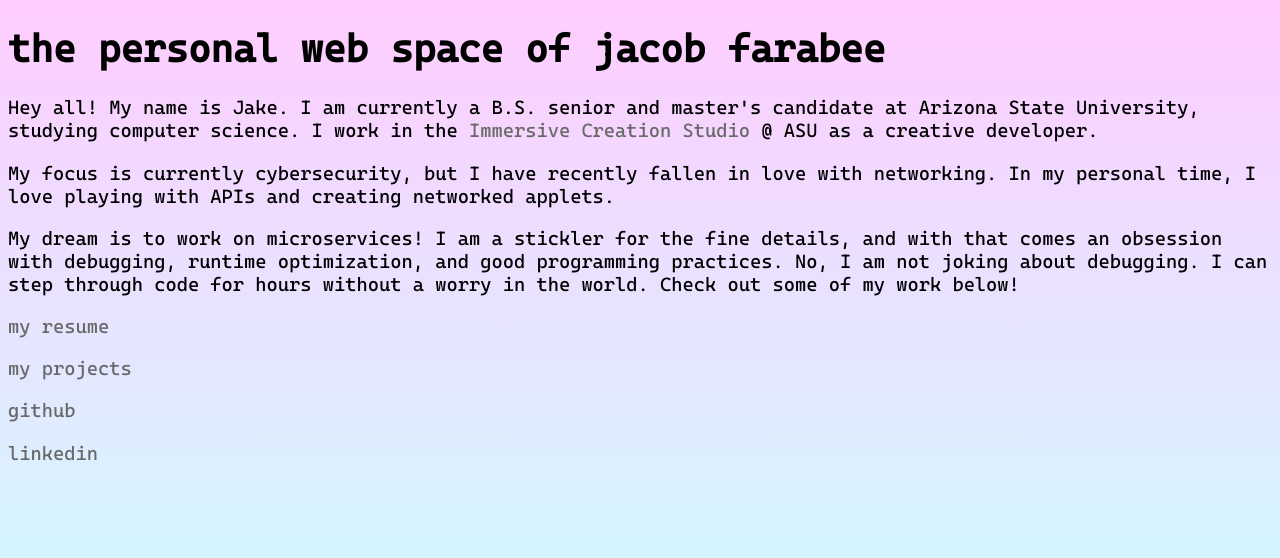
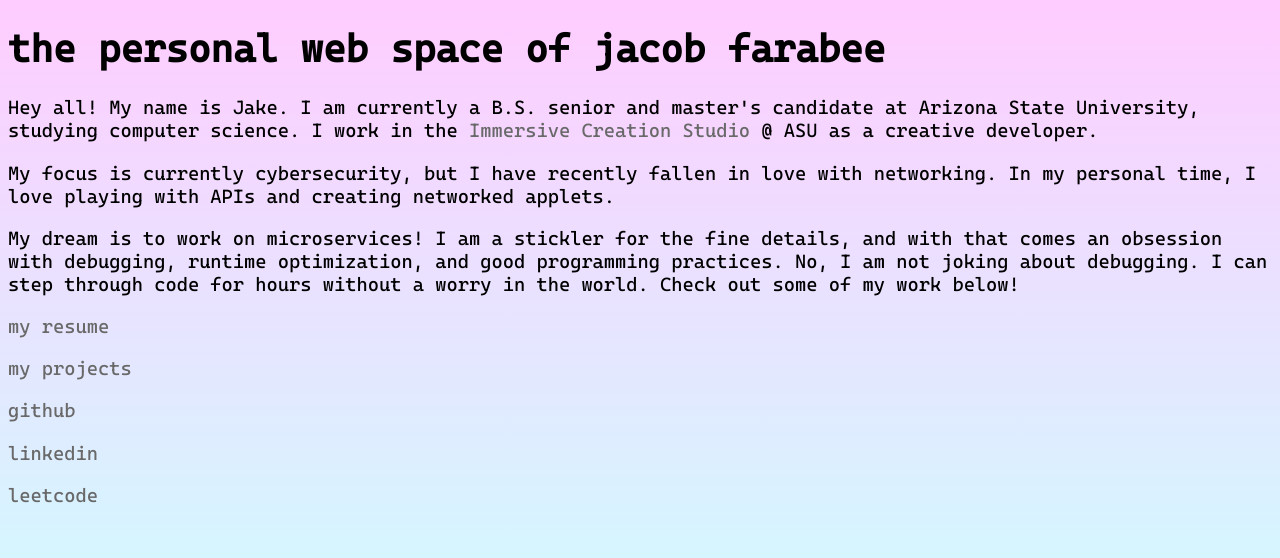
Before and after one commit to jfarabee/jfarabee.github.io, a plain HTML site: page index.html in a window 1280 px wide. Drawn offline with Linux system fonts and the light colour scheme; files whose address does not match are found by name.

Commit message:
update index.html
added link to leetcode profile

```diff
--- a/index.html
+++ b/index.html
@@ -43,6 +43,11 @@
                 linkedin
             </a>
         </p>
+        <p>
+            <a href="https://leetcode.com/jfarabee/">
+                leetcode
+            </a>
+        </p>
     </body>
 
 </html>
```
